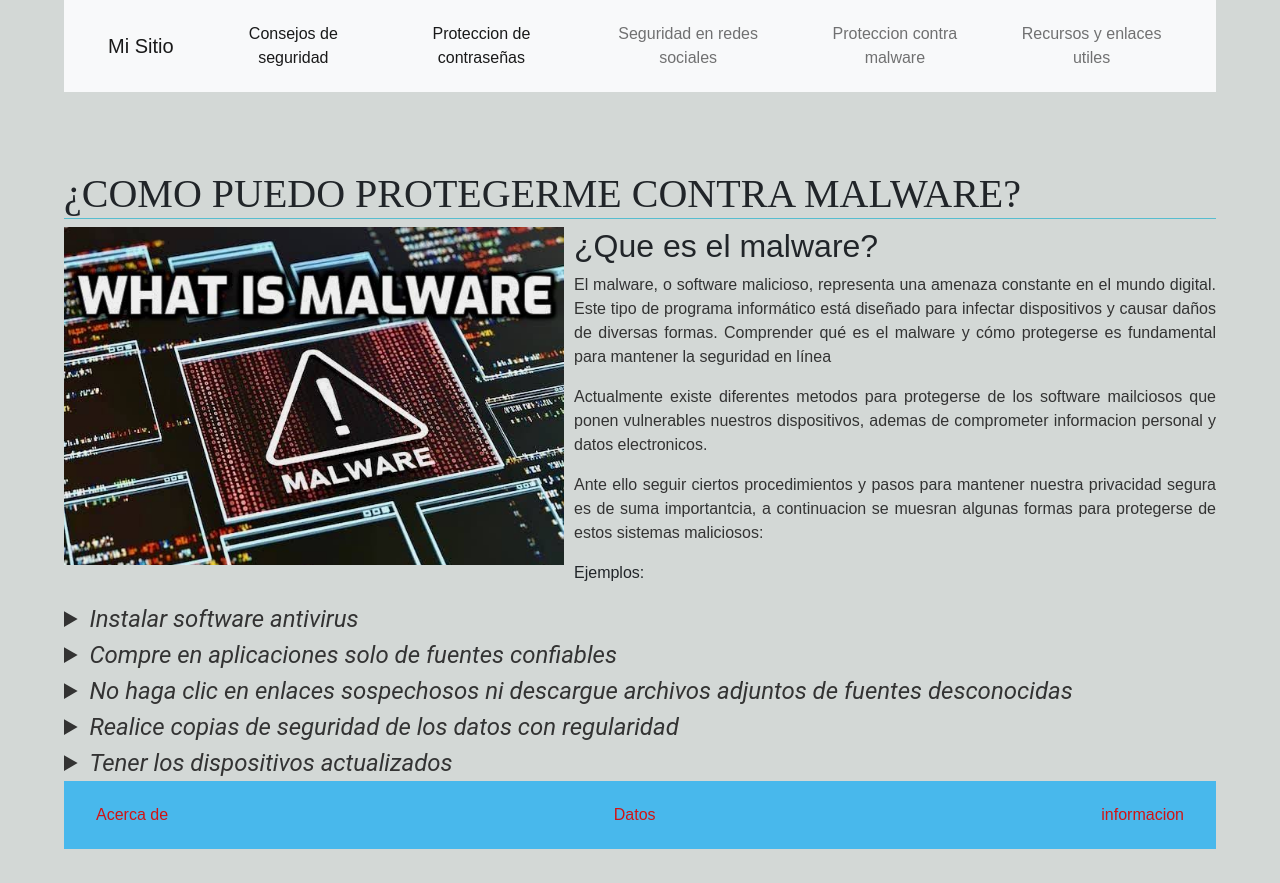
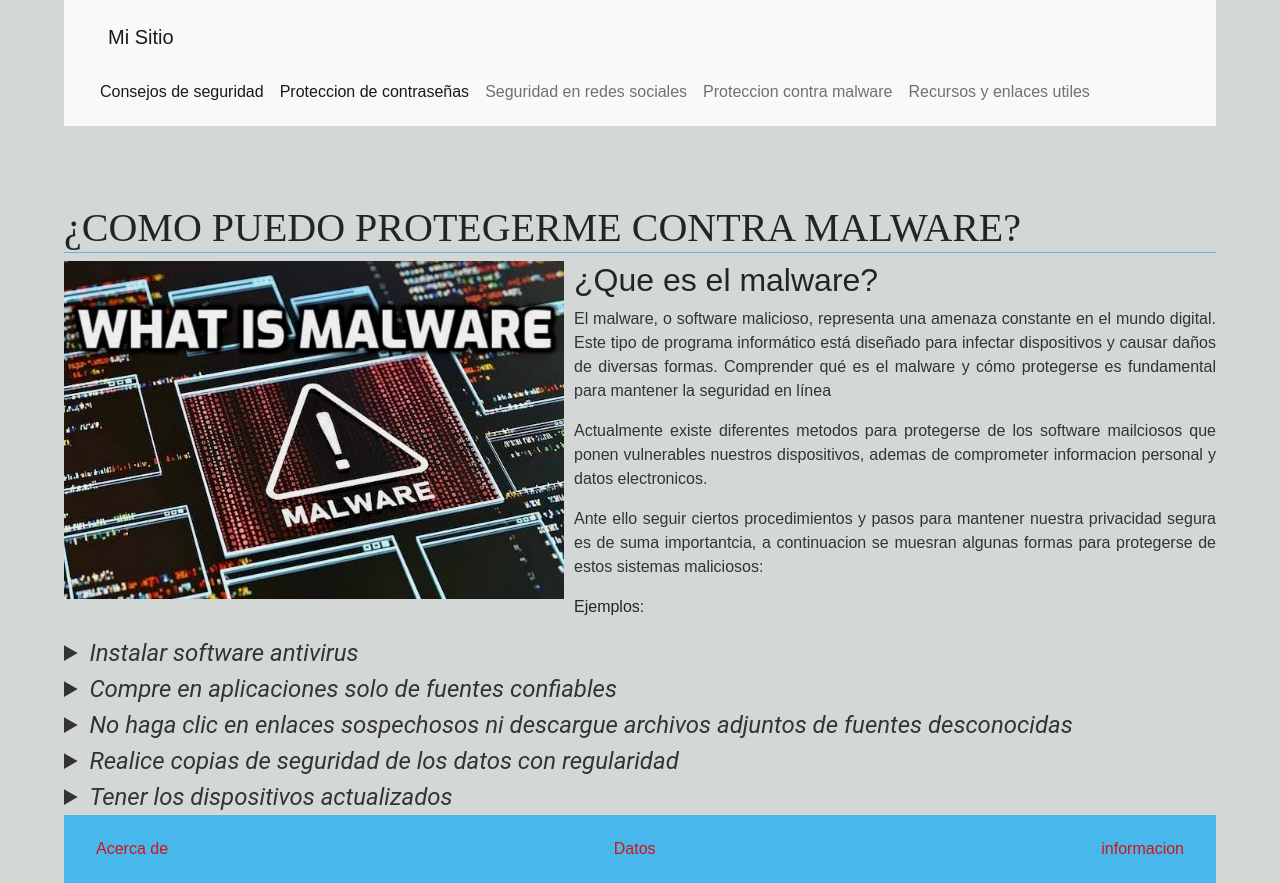
Before and after one commit to kevinvaldemar21/paginas_de_seguridad, a plain HTML site: page proteccion_contra_malware.html in a window 1280 px wide. Before the commit the page ends 849 px from the top, so only its background shows below. Drawn offline with nearby package versions, Linux system fonts and the light colour scheme; files that its build step writes are made by us from their sources; files whose address does not match are found by name.

Commit message:
Proteccion contra malware

```diff
--- a/proteccion_contra_malware.html
+++ b/proteccion_contra_malware.html
@@ -105,30 +105,26 @@
     <title>Proteccion Contra Malware</title>
 </head>
 <body>
-    <nav class="navbar navbar-expand-lg navbar-light bg-light">
+    <nav class="navbar navbar-light bg-light">
             <div class="container-fluid">
                 <a class="navbar-brand" href="index.html">Mi Sitio</a>
-          <button class="navbar-toggler" type="button" data-bs-toggle="collapse" data-bs-target="#navbarNav" aria-controls="navbarNav" aria-expanded="false" aria-label="Toggle navigation">
-            <span class="navbar-toggler-icon"></span>
-          </button>
-          <div class="collapse navbar-collapse" id="navbarNav">
-            <ul class="navbar-nav">
-                    <li class="nav-item">
+                <div id="navbarNav">
+                    <ul class="navbar-nav d-flex flex-row justify-content-between">
+                        <li class="nav-item mx-2">
                             <a class="nav-link active" aria-current="page" href="consejos_seguridad.html">Consejos de seguridad</a>
                         </li>
-              <li class="nav-item">
+                        <li class="nav-item mx-2">
                             <a class="nav-link active" aria-current="page" href="proteccion_contraseñas.html">Proteccion de contraseñas</a>
                         </li>
-              <li class="nav-item">
+                        <li class="nav-item mx-2">
                             <a class="nav-link" href="seguridad_en_redes_social.html">Seguridad en redes sociales</a>
                         </li>
-              <li class="nav-item">
+                        <li class="nav-item mx-2">
                             <a class="nav-link" href="proteccion_contra_malware.html">Proteccion contra malware</a>
                         </li>
-              <li class="nav-item">
+                        <li class="nav-item mx-2">
                             <a class="nav-link" href="recursos.html">Recursos y enlaces utiles</a>
                         </li>
-
                     </ul>
                 </div>
             </div>
```
Lines whose indentation alone changed are shown as unchanged.
